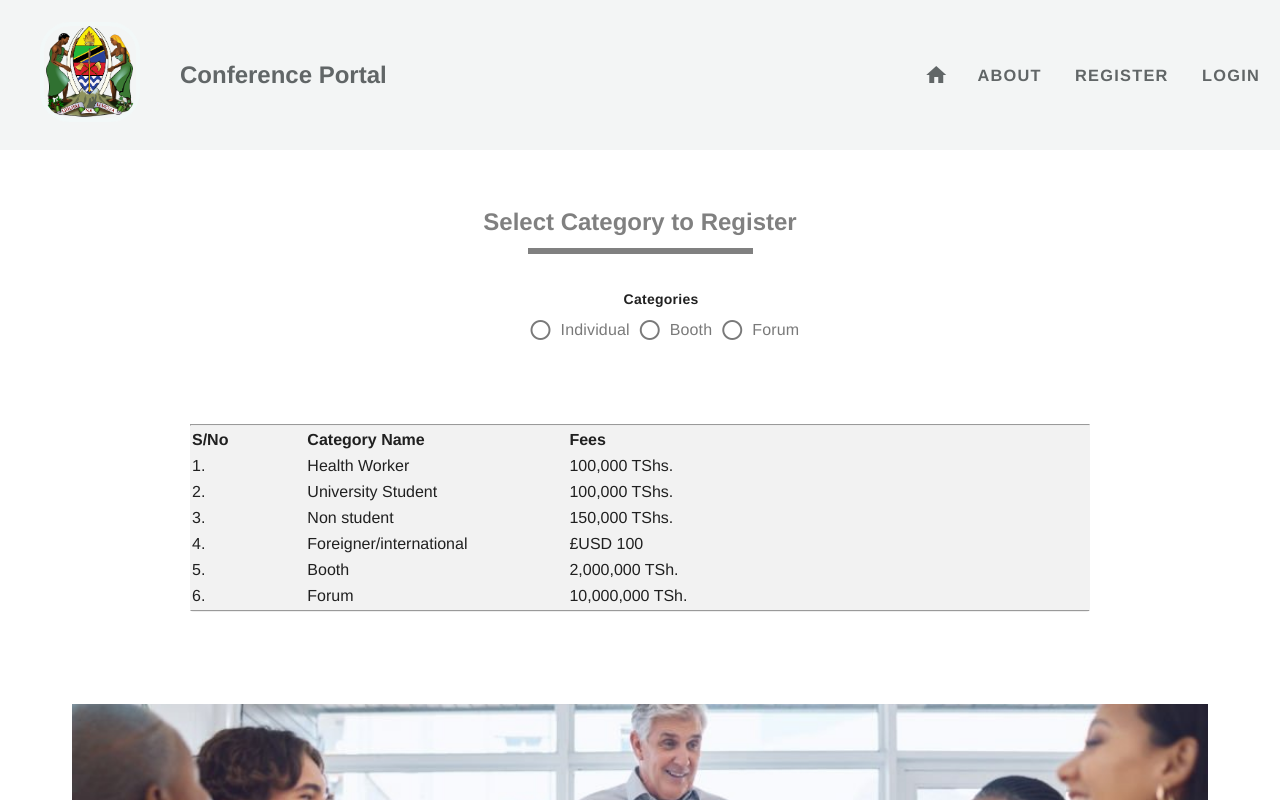
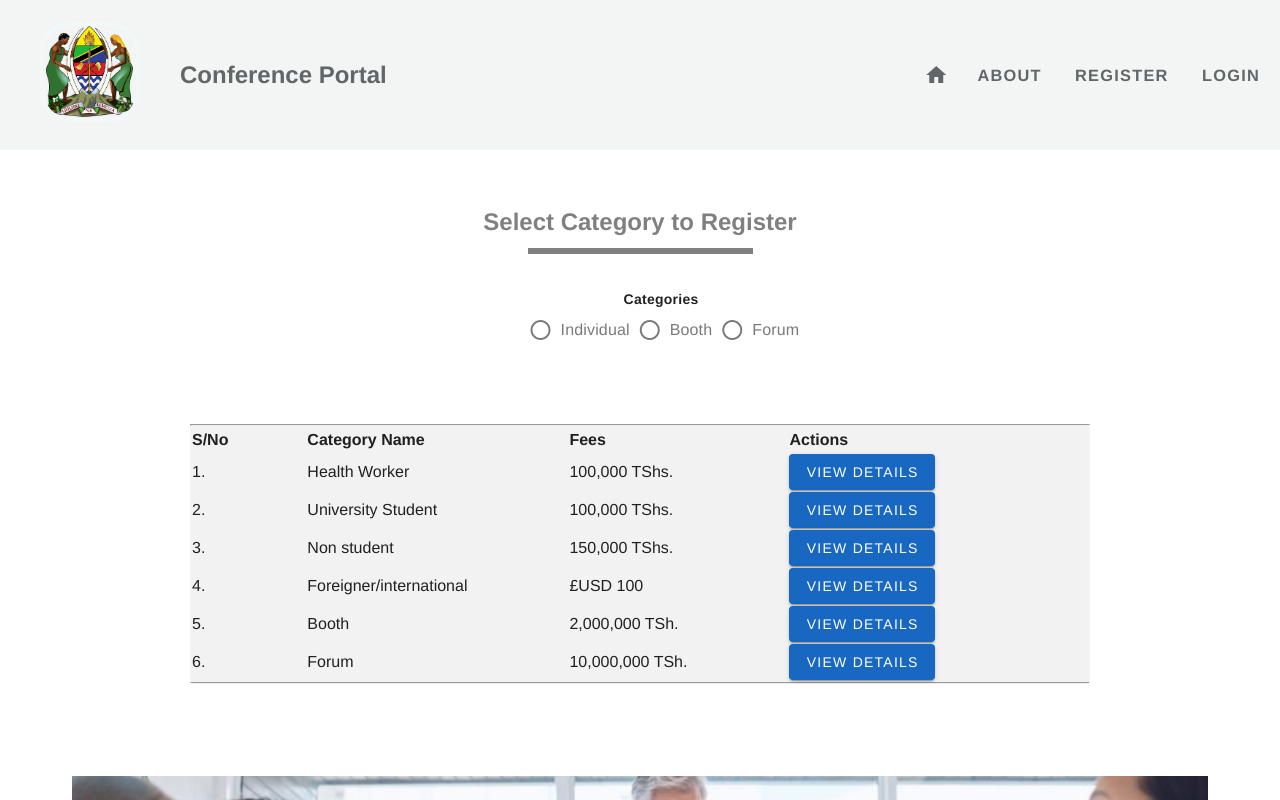
Before and after one commit to zeKibiriti/Conference-Registration, a Vue app: page /registration-page in a window 1280 px wide. Shown: the top 800 px of the page. Built offline with nearby package versions, Linux system fonts and the light colour scheme.

Commit message:
Adding buttons on price categories

```diff
--- a/src/components/ConferenceRegistration.vue
+++ b/src/components/ConferenceRegistration.vue
@@ -35,6 +35,7 @@
               <th>S/No</th>
               <th>Category Name</th>
               <th>Fees</th>
+              <th>Actions</th>
             </tr>
           </thead>
           <!--          <hr />-->
@@ -43,31 +44,37 @@
               <td>1.</td>
               <td>Health Worker</td>
               <td>100,000 TShs.</td>
+              <v-btn type="submit" color="primary">View Details</v-btn>
             </tr>
             <tr>
               <td>2.</td>
               <td>University Student</td>
               <td>100,000 TShs.</td>
+              <v-btn type="submit" color="primary">View Details</v-btn>
             </tr>
             <tr>
               <td>3.</td>
               <td>Non student</td>
               <td>150,000 TShs.</td>
+              <v-btn type="submit" color="primary">View Details</v-btn>
             </tr>
             <tr>
               <td>4.</td>
               <td>Foreigner/international</td>
               <td>£USD 100</td>
+              <v-btn type="submit" color="primary">View Details</v-btn>
             </tr>
             <tr>
               <td>5.</td>
               <td>Booth</td>
               <td>2,000,000 TSh.</td>
+              <v-btn type="submit" color="primary">View Details</v-btn>
             </tr>
             <tr>
               <td>6.</td>
               <td>Forum</td>
               <td>10,000,000 TSh.</td>
+              <v-btn type="submit" color="primary">View Details</v-btn>
             </tr>
           </tbody>
         </table>
--- /dev/null
+++ b/src/layouts/default/package.json
@@ -0,0 +1,6 @@
+{
+  "name": "default",
+  "version": "1.0.0",
+  "dependencies": {
+  }
+}
--- a/src/router/index.js
+++ b/src/router/index.js
@@ -20,7 +20,7 @@ const routes = [
         // route level code-splitting
         // this generates a separate chunk (Home-[hash].js) for this route
         // which is lazy-loaded when the route is visited.
-        component: () => import('@/views/Home.vue'),
+        // component: () => import('@/views/Home.vue'),
       },
       {
         path: '/registration-page',
```
Also changed, not shown: 1 other file (tests, documents, lock files or other folders).
